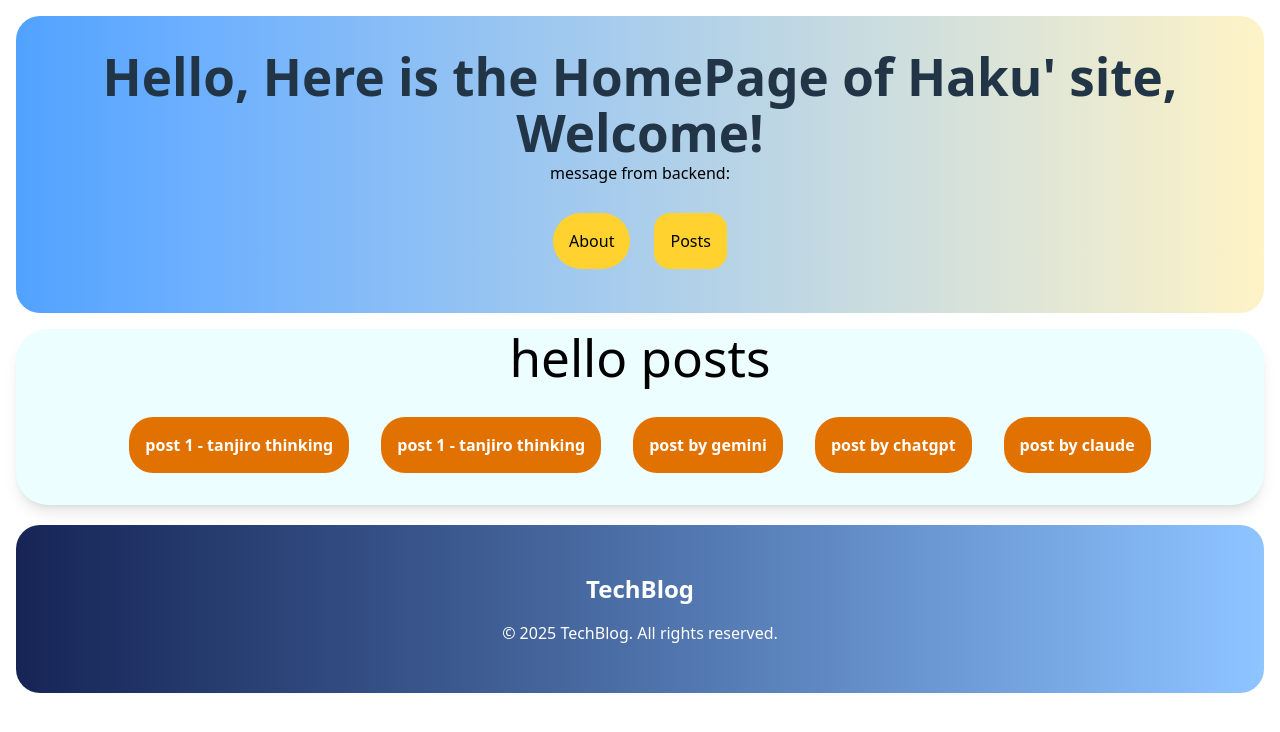
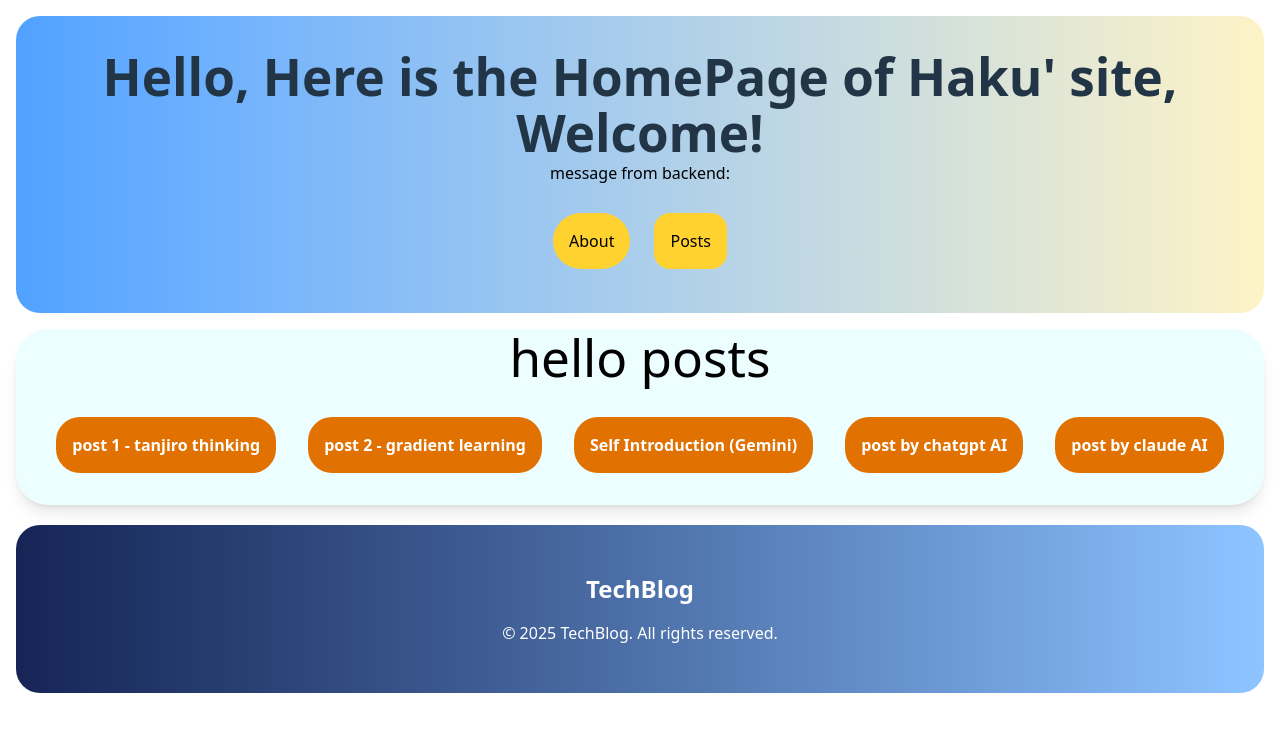
Before and after one commit to Haku2023/Web_Dev_FirstTrial, a React (Vite) app: page /posts in a window 1280 px wide. Shown: the top 732 px of the page. Built offline with nearby package versions, Linux system fonts and the light colour scheme; no server answers.

Commit message:
S-add self image

```diff
--- a/src/pages/templates/Posts.tsx
+++ b/src/pages/templates/Posts.tsx
@@ -15,25 +15,25 @@ export default function Posts() {
           className="rounded-3xl bg-amber-600 p-4 m-4 text-white font-bold"
           to="/posts/post-2"
         >
-          post 1 - tanjiro thinking
+          post 2 - gradient learning
         </Link>
         <Link
           className="rounded-3xl bg-amber-600 p-4 m-4 text-white font-bold"
           to="/posts/post_gemini"
         >
-          post by gemini
+          Self Introduction (Gemini)
         </Link>
         <Link
           className="rounded-3xl bg-amber-600 p-4 m-4 text-white font-bold"
           to="/posts/post_gpt"
         >
-          post by chatgpt
+          post by chatgpt AI
         </Link>
         <Link
           className="rounded-3xl bg-amber-600 p-4 m-4 text-white font-bold"
           to="/posts/post_claude"
         >
-          post by claude
+          post by claude AI
         </Link>
       </div>
     </div>
--- a/src/pages/templates/posts/post_gemini.tsx
+++ b/src/pages/templates/posts/post_gemini.tsx
@@ -1,38 +1,29 @@
+import selfImg from "../../../assets/self.jpg";
 export default function Post_Gemini() {
   return (
     <div>
-      <header className="">
-        <div className="max-w-4xl mx-auto py-4 px-6">
-          <h1 className="text-xl font-bold text-gray-900">My Awesome Blog</h1>
-        </div>
-      </header>
-
       <main className="py-8 md:py-12">
         <div className="max-w-4xl mx-auto px-6">
           <article>
             <header className="mb-8">
               <h1 className="text-3xl md:text-5xl font-semibold text-gray-900 mb-4">
-                The Art of Simplicity in Web Design
+                In Shirahama, Ocean and the sea are awesome!
               </h1>
-              <div className="flex items-center text-gray-500">
+              <div className="flex flex-col items-center text-gray-500">
                 <img
-                  className="w-10 h-10 rounded-full mr-4"
-                  src="https://via.placeholder.com/100"
-                  alt="Author Avatar"
+                  className="aspect-auto rounded-full mr-4"
+                  src={selfImg}
+                  alt="Haku"
                 />
                 <div>
-                  <p className="font-semibold">Jane Doe</p>
+                  <p className="font-semibold">Haku</p>
                   <time dateTime="2025-08-26">August 26, 2025</time>
                 </div>
               </div>
             </header>
 
+            <hr className="border-black" />
             <figure className="mb-8">
-              <img
-                className="w-full h-auto rounded-lg shadow-md"
-                src="https://via.placeholder.com/800x400"
-                alt="Abstract design representing simplicity"
-              />
               <figcaption className="text-center text-sm text-gray-500 mt-2">
                 An abstract image representing modern design principles.
               </figcaption>
```
